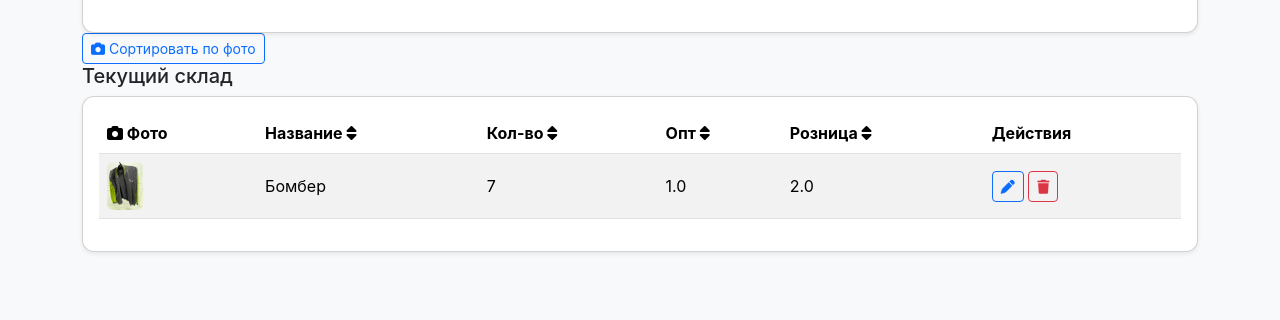
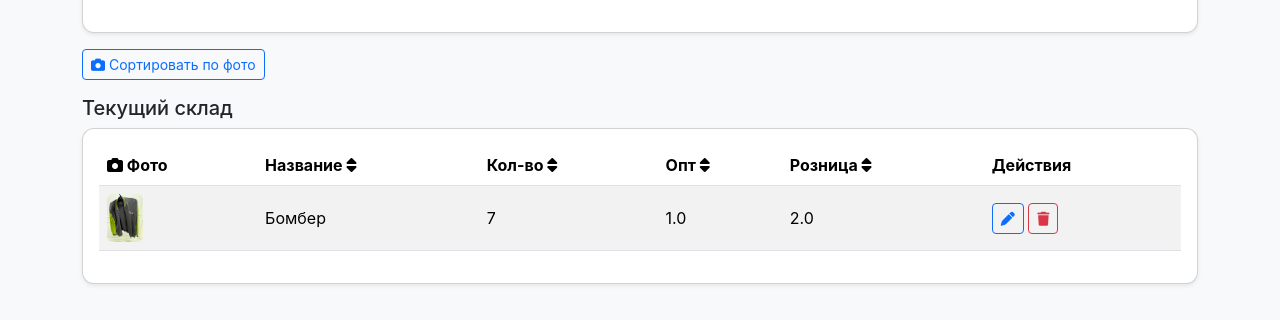
Before and after one commit to nagibator524/MyFlask, a Flask app: page /history in a window 1280 px wide. Shown: the part 258-578 px from the top of the page. Run offline with Flask 3, Linux system fonts and the light colour scheme; a user stored in the database is signed in; data comes from the database, SQL or seed files in the repository; data that the repository does not hold is empty.

Commit message:
Update history.html

```diff
--- a/templates/history.html
+++ b/templates/history.html
@@ -41,11 +41,11 @@
         </div>
     </div>
 </div>
-
-<button class="btn btn-outline-primary btn-sm" id="sortByPhotoBtn">
+<p></p>
+<button class="btn btn-outline-primary btn-sm" id="sortByPhotoBtn" style="margin-top=5%">
     <i class="fa-solid fa-camera"></i> Сортировать по фото
 </button>
-
+<p></p>
 <div id="inventory-container">
     <h5>Текущий склад</h5>
     <div class="card shadow-sm">
```
